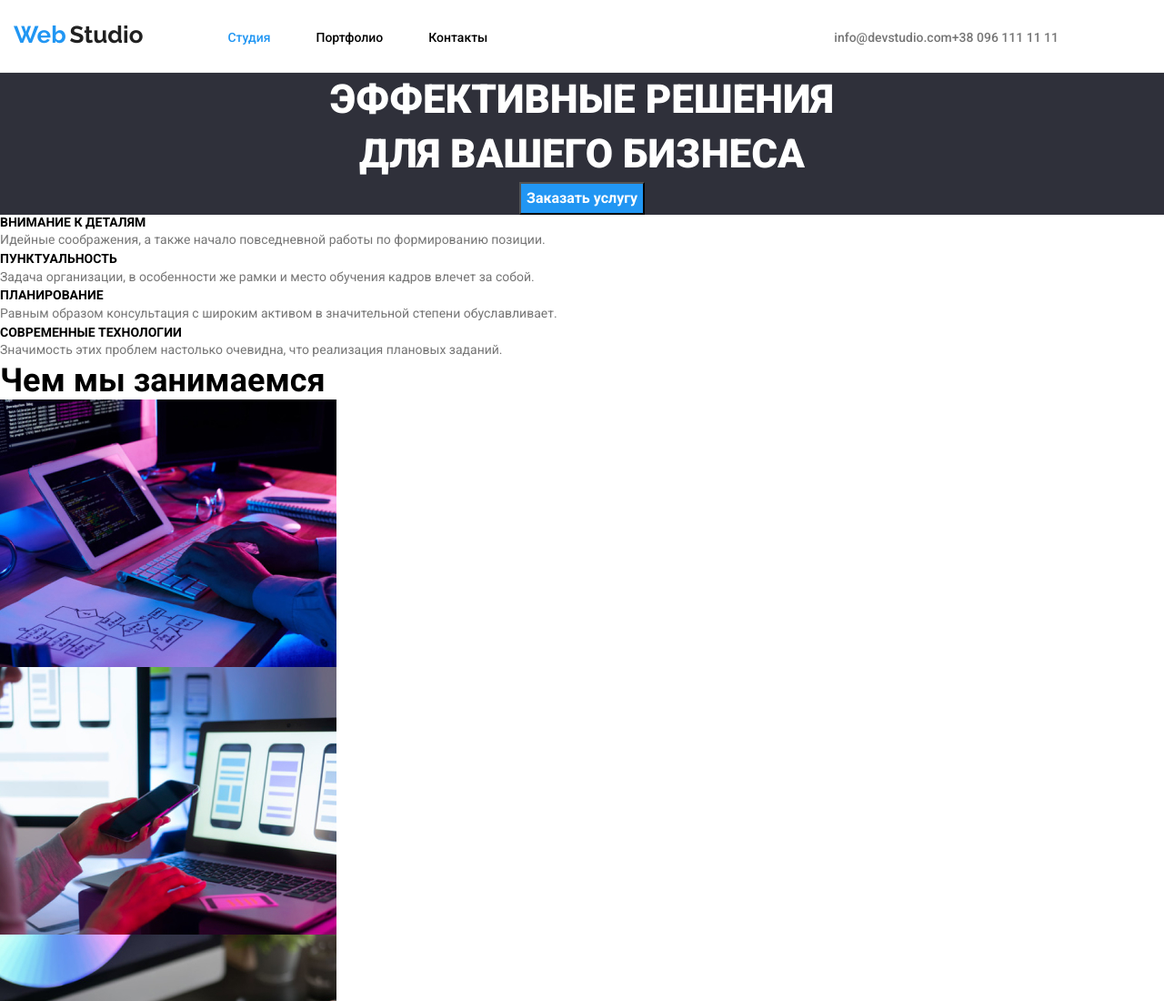
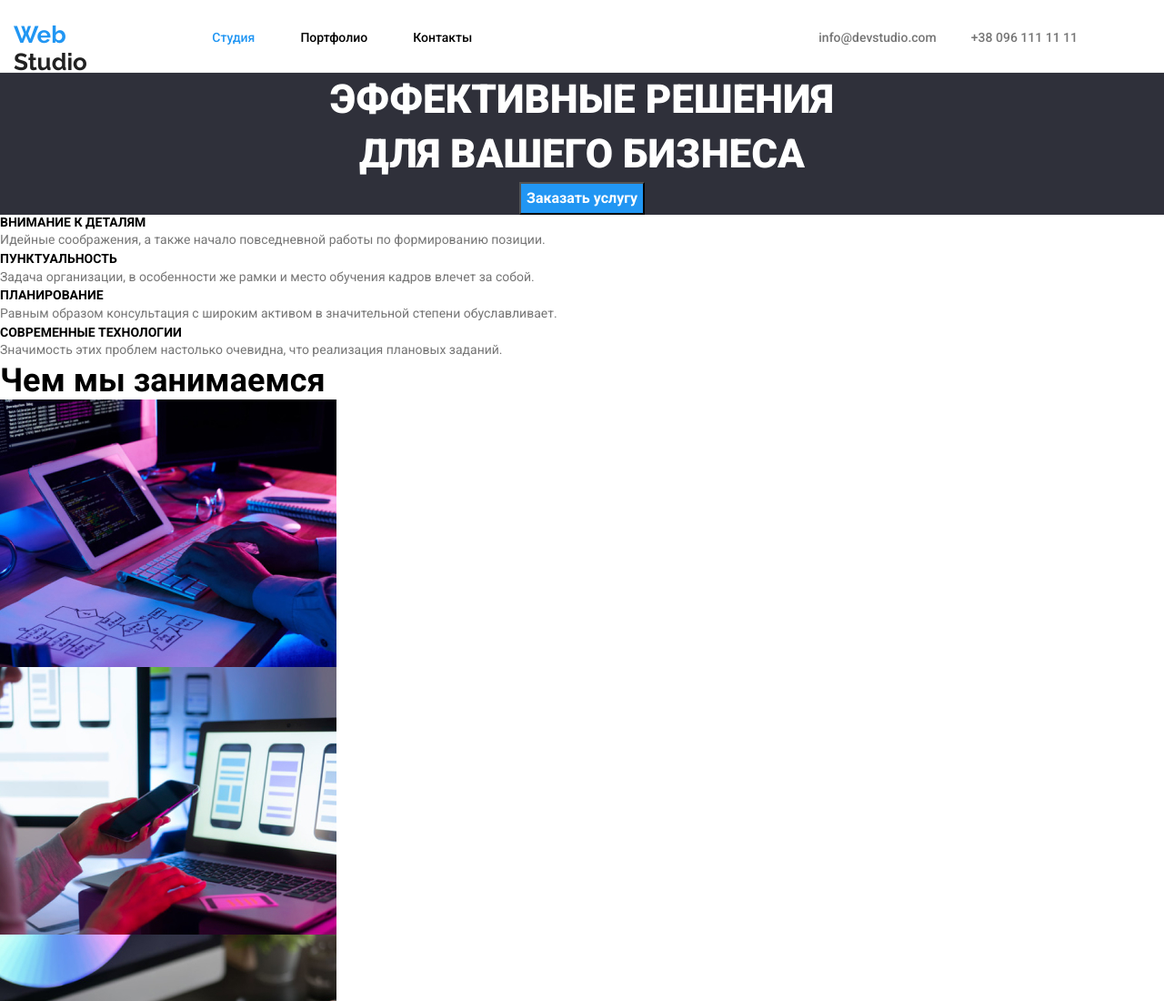
Before and after one commit to NatalaBoiko/goit-markup-hw-03, a plain HTML site: page index.html in a window 1280 px wide. Shown: the top 1100 px of the page at 91% size. Drawn offline with nearby package versions, Linux system fonts and the light colour scheme.

Commit message:
4 header

```diff
--- a/css/styles.css
+++ b/css/styles.css
@@ -90,6 +90,8 @@ body {
         display: flex;
 margin-top: 32px;
 margin-bottom: 32px;
+width: 307px;
+justify-content: space-between;
     }
 
     .contacts {
@@ -98,6 +100,7 @@ margin-bottom: 32px;
         font-size: 14px;
         line-height: 1.14;
     }
+
 
 
     /*Effective-solutions-section*/
```
